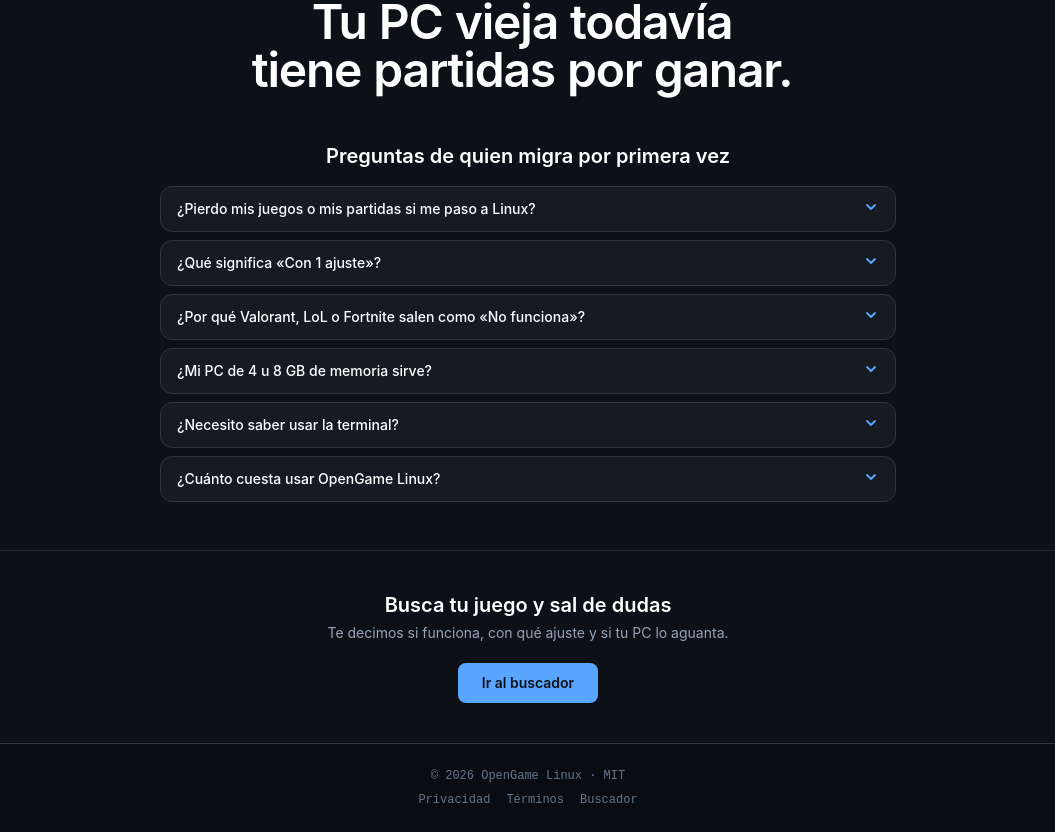
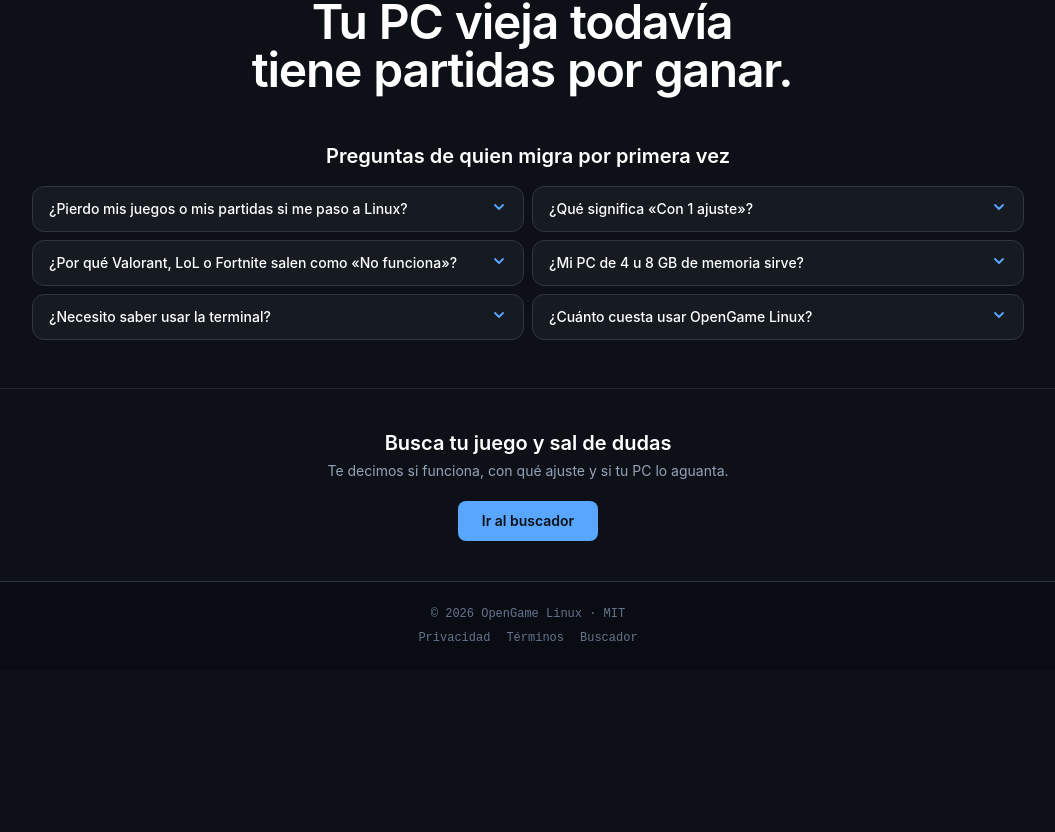
Before and after one commit to SePuLvEdA22/opengame-linux, a Next.js app: page / in a window 1280 px wide. Shown: the part 1231-2063 px from the top of the page, without its empty margins (112-1167 px from the left). After the commit the page ends 1901 px from the top, so only its background shows below. Built offline with nearby package versions, Linux system fonts and the light colour scheme.

Commit message:
FAQ en dos columnas en desktop

```diff
--- a/src/app/page.tsx
+++ b/src/app/page.tsx
@@ -85,9 +85,9 @@ export default function Home() {
           <TaglineReveal lines={["Tu PC vieja todavía", "tiene partidas por ganar."]} />
         </section>
 
-        <section aria-label="Preguntas frecuentes" className="max-w-3xl mx-auto px-4 pb-12">
+        <section aria-label="Preguntas frecuentes" className="max-w-5xl mx-auto px-4 pb-12">
           <h2 className="font-semibold text-xl text-white text-center">Preguntas de quien migra por primera vez</h2>
-          <div className="mt-4 space-y-2">
+          <div className="mt-4 grid grid-cols-1 md:grid-cols-2 gap-2 items-start">
             {FAQS.map((f) => (
               <details key={f.q} className="steel-card rounded-xl px-4 py-3 group">
                 <summary className="text-sm font-medium text-white cursor-pointer list-none flex justify-between gap-3">
```
